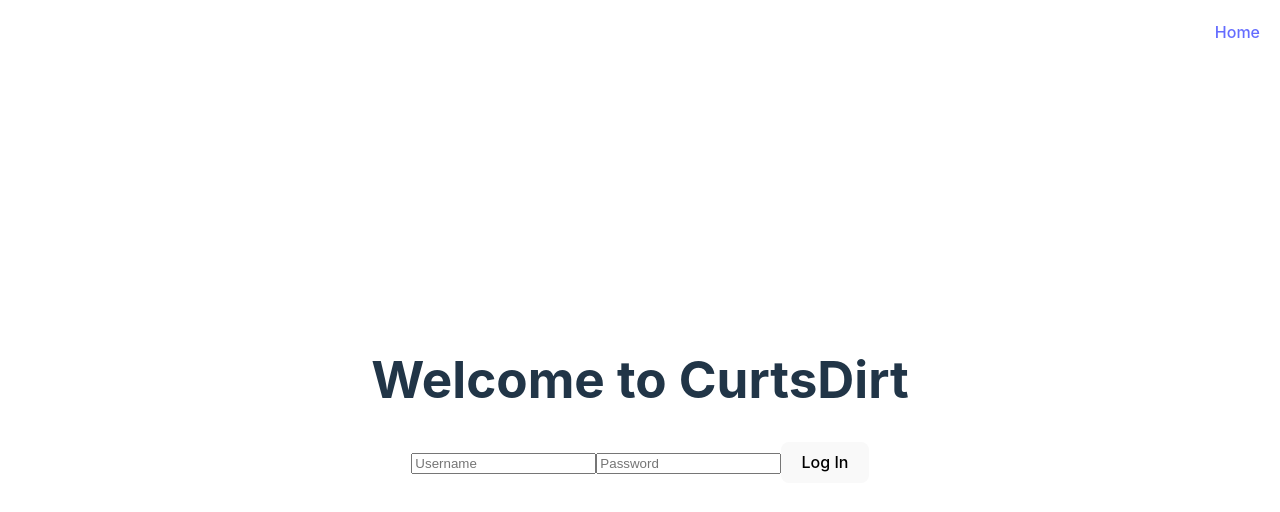
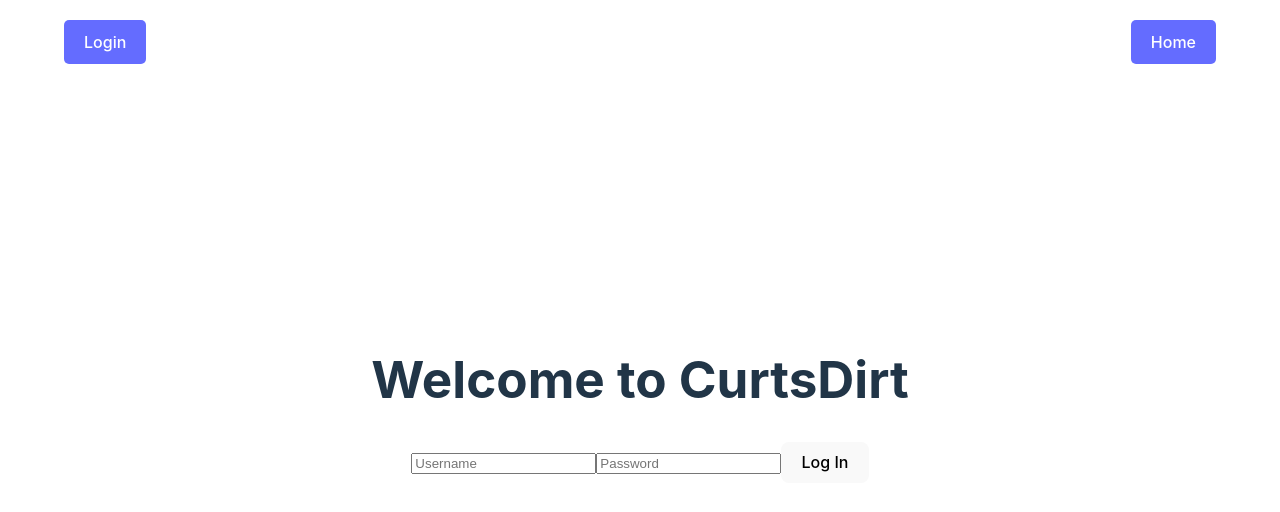
Before and after one commit to sdcman27/CurtsDirt, a React (Vite) app in the folder FrontEnd/: page /login in a window 1280 px wide. Shown: the top 512 px of the page. Built offline with nearby package versions, Linux system fonts and the light colour scheme.

Commit message:
Login/Logout functional per user.

```diff
--- a/FrontEnd/src/App.css
+++ b/FrontEnd/src/App.css
@@ -5,16 +5,21 @@
   text-align: center;
 }
 
-.LoginButton {
+.LoginButton, .HomeButton {
   position: absolute;
   top: 20px;
-  right: 20px;
-  /* Add more styling to make it look like a button */
+  padding: 10px 20px;
+  background-color: #646cff;
+  color: white;
+  border: none;
+  border-radius: 5px;
+  cursor: pointer;
+}
+
+.LoginButton {
+  left: 5%; /* Adjust this value based on your layout */
 }
 
 .HomeButton {
-  position: absolute;
-  top: 20px;
-  right: 20px;
-  /* Add more styling to make it look like a button */
+  right: 5%;
 }
--- a/FrontEnd/src/App.jsx
+++ b/FrontEnd/src/App.jsx
@@ -1,42 +1,39 @@
 import React from 'react';
 import { BrowserRouter as Router, Routes, Route, Link } from 'react-router-dom';
-import { useLocation } from 'react-router-dom';
+import { useAuth } from './services/AuthContext'; // Import useAuth
 import LoginForm from './components/LoginForm';
 import Home from './components/Home';
 import './App.css';
+import { AuthProvider } from './services/AuthContext'; // Import AuthProvider
 
 const Navigation = () => {
-  // Hook is now being used within the context of <Router>
-  const location = useLocation();
-
+  const { isAuthenticated, logout } = useAuth(); // Use the useAuth hook
   return (
-    <>
     <header className="App-header">
       <h1>Welcome to CurtsDirt</h1>
-        {location.pathname !== '/login' && (
       <nav>
-            <Link to="/login" className="LoginButton">Login</Link> {/* Show only if not on login page */}
+        <Link to="/" className="HomeButton">Home</Link>
+        {isAuthenticated ? (
+          <button onClick={logout} className="LoginButton">Logout</button>
+        ) : (
+          <Link to="/login" className="LoginButton">Login</Link>
+        )}
       </nav>
-        )}
-        {location.pathname === '/login' && (
-          <nav>
-            <Link to="/" className="HomeButton">Home</Link> {/* Show on login page */}
-          </nav>
-        )}
     </header>
-    </>
   );
 };
 
 const App = () => {
   return (
       <Router>
+          <AuthProvider> {/* Wrap components with AuthProvider */}
               <div className="App">
                   <Routes>
                       <Route path="/" element={<><Navigation /><Home /></>} />
                       <Route path="/login" element={<><Navigation /><LoginForm /></>} />
                   </Routes>
               </div>
+          </AuthProvider>
       </Router>
   );
 };
--- a/FrontEnd/src/components/LoginForm.jsx
+++ b/FrontEnd/src/components/LoginForm.jsx
@@ -1,45 +1,30 @@
 import React, { useState } from 'react';
 import { loginUser } from '../services/api';
 import { useNavigate } from 'react-router-dom'; // Import the useNavigate hook
+import { useAuth } from '../services/AuthContext'; // Import useAuth
 
 const LoginForm = () => {
   const [username, setUsername] = useState('');
   const [password, setPassword] = useState('');
   const [errorMessage, setErrorMessage] = useState(''); // State to hold error message
   const navigate = useNavigate(); // Hook to navigate
+  const { login } = useAuth();
 
   const handleLogin = async () => {
     try {
         const data = await loginUser(username, password);
-      // Store the token in localStorage or sessionStorage
-      localStorage.setItem('token', data.token);
-      console.log(data)
-
-      // Redirect user to the home page
+        login(data.token); // Use the login function from context
         navigate('/');
-
-      // Optionally, set the auth token for any future axios requests
-      axios.defaults.headers.common['Authorization'] = `Bearer ${data.token}`;
     } catch (error) {
         setErrorMessage(error?.response?.data?.message || 'Whoops, An error occurred during login.');
     }
-  }
+};
 
 return (
   <div>
       {errorMessage && <p>{errorMessage}</p>}
-      <input
-        type="text"
-        value={username}
-        onChange={(e) => setUsername(e.target.value)}
-        placeholder="Username"
-      />
-      <input
-        type="password"
-        value={password}
-        onChange={(e) => setPassword(e.target.value)}
-        placeholder="Password"
-      />
+      <input type="text" value={username} onChange={(e) => setUsername(e.target.value)} placeholder="Username" />
+      <input type="password" value={password} onChange={(e) => setPassword(e.target.value)} placeholder="Password" />
       <button onClick={handleLogin}>Log In</button>
   </div>
 );
--- /dev/null
+++ b/FrontEnd/src/services/AuthContext.jsx
@@ -0,0 +1,25 @@
+import React, { createContext, useContext, useState } from 'react';
+
+const AuthContext = createContext(null);
+
+export const useAuth = () => useContext(AuthContext);
+
+export const AuthProvider = ({ children }) => {
+    const [isAuthenticated, setIsAuthenticated] = useState(!!localStorage.getItem('token'));
+
+    const login = (token) => {
+        localStorage.setItem('token', token);
+        setIsAuthenticated(true);
+    };
+
+    const logout = () => {
+        localStorage.removeItem('token');
+        setIsAuthenticated(false);
+    };
+
+    return (
+        <AuthContext.Provider value={{ isAuthenticated, login, logout }}>
+            {children}
+        </AuthContext.Provider>
+    );
+};
```
Also changed, not shown: 1 other file (tests, documents, lock files or other folders). Lines whose indentation alone changed are shown as unchanged.
